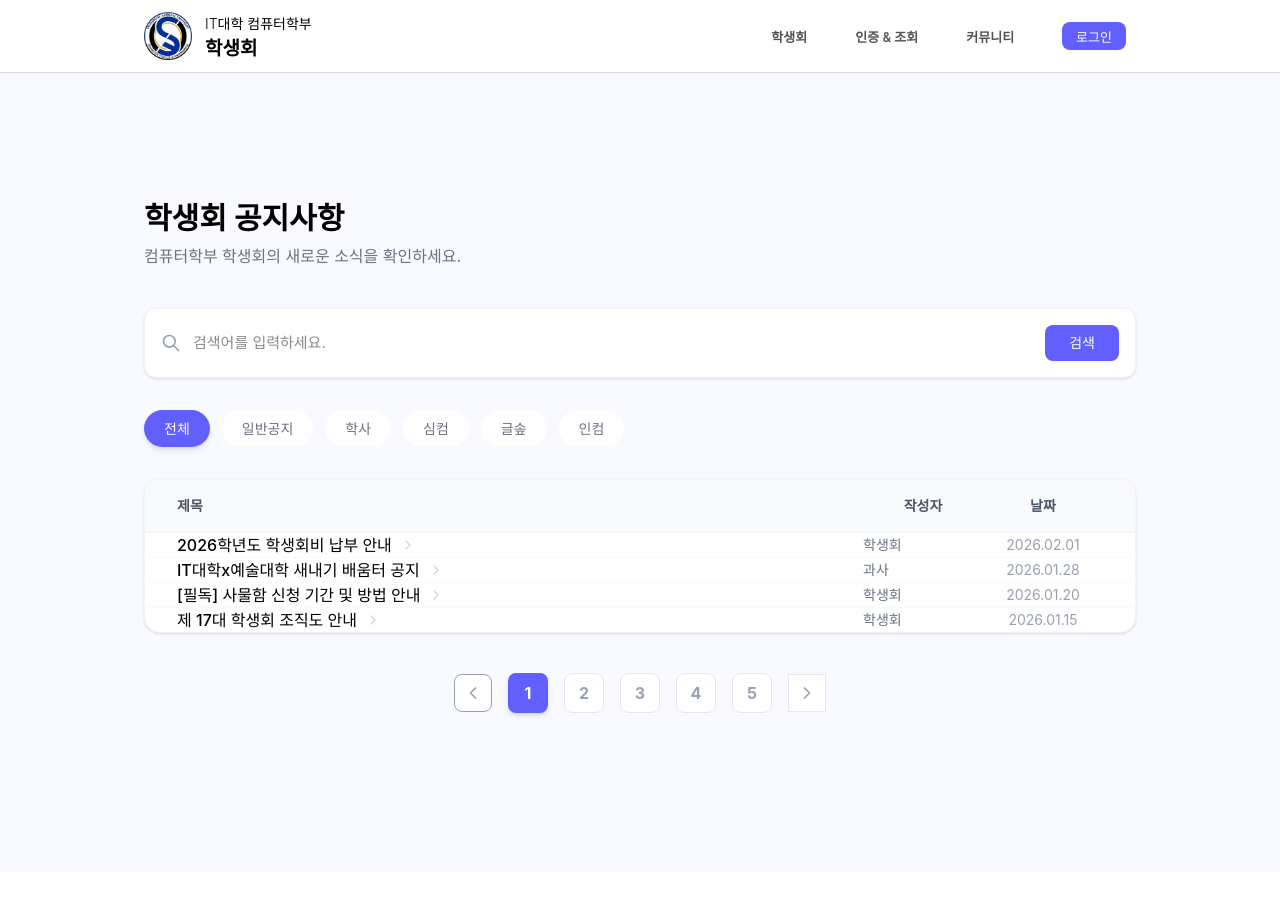
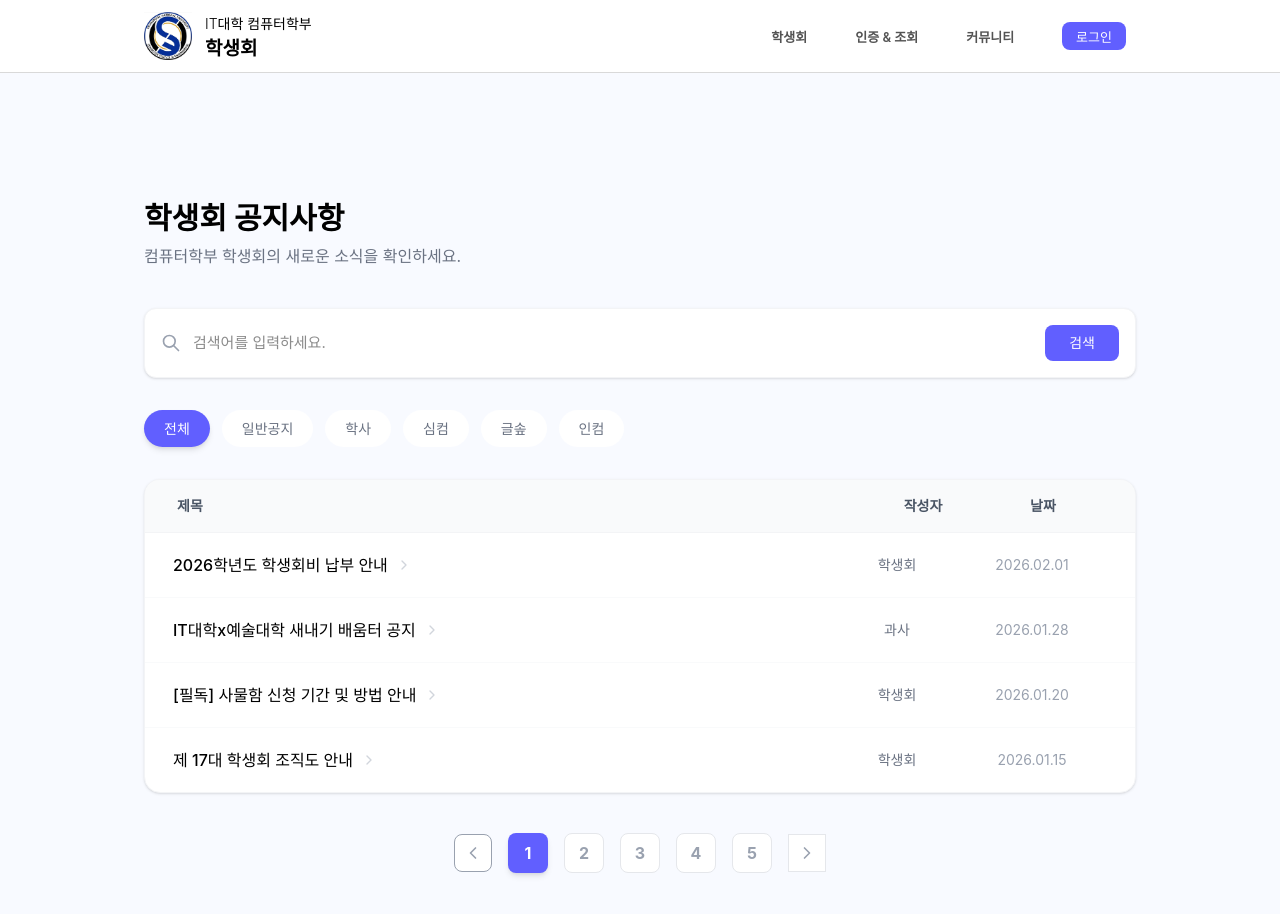
Before and after one commit to Committee-of-System-Library/knu-cse-official-client, a Next.js app: page /notices in a window 1280 px wide. Shown: the top 914 px of the page. Before the commit the page ends 872 px from the top, so only its background shows below. Built offline with nearby package versions, Linux system fonts and the light colour scheme; a web font is replaced by a local one.

Commit message:
Update page.tsx
post list 간격 조정
"검색결과가 없습니다" 창 간격 조절

```diff
--- a/src/app/notices/page.tsx
+++ b/src/app/notices/page.tsx
@@ -82,18 +82,18 @@ export default function NoticesPage() {
           filteredNotices.map((notice) => (
             <div
               key={notice.id}
-              className="grid grid-cols-[1fr_120px_120px] px-8 px-5 border-b border-gray-50 last:border-none hover:bg-gray-50 cursor-pointer transition-colors items-center"
+              className="grid grid-cols-[1fr_120px_150px] px-7 py-5 border-b border-gray-50 last:border-none hover:bg-gray-50 cursor-pointer transition-colors items-center"
             >
               <div className="flex items-center gap-2">
                 <span className="text-black font-medium">{notice.title}</span>
                 <IconChevronRight size={16} className="text-gray-300" />
               </div>
-              <div className="tect-center text-gray-500 text-sm">{notice.author}</div>
+              <div className="text-center text-gray-500 text-sm">{notice.author}</div>
               <div className="text-center text-gray-400 text-sm">{notice.date}</div>
             </div>
           ))
         ) : (
-          <div className="py-20 text-center text-gray-500">검색 결과가 없습니다.</div>
+          <div className="py-8 text-center text-gray-500">검색 결과가 없습니다.</div>
         )}
       </div>
 
```
